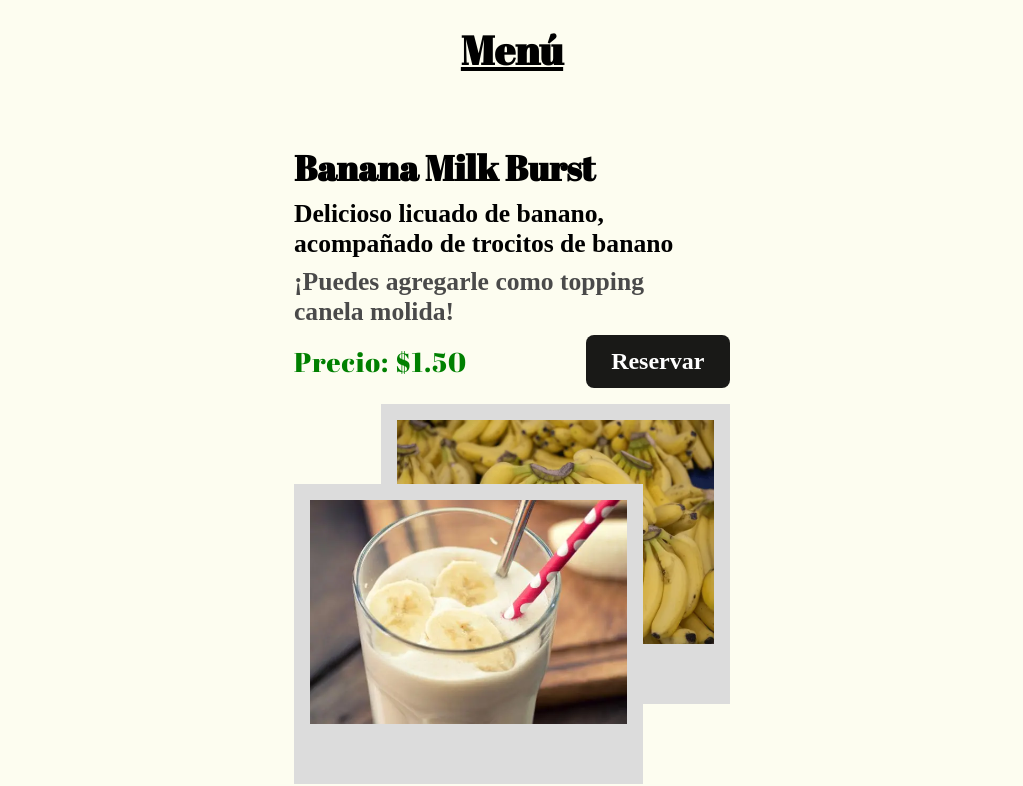
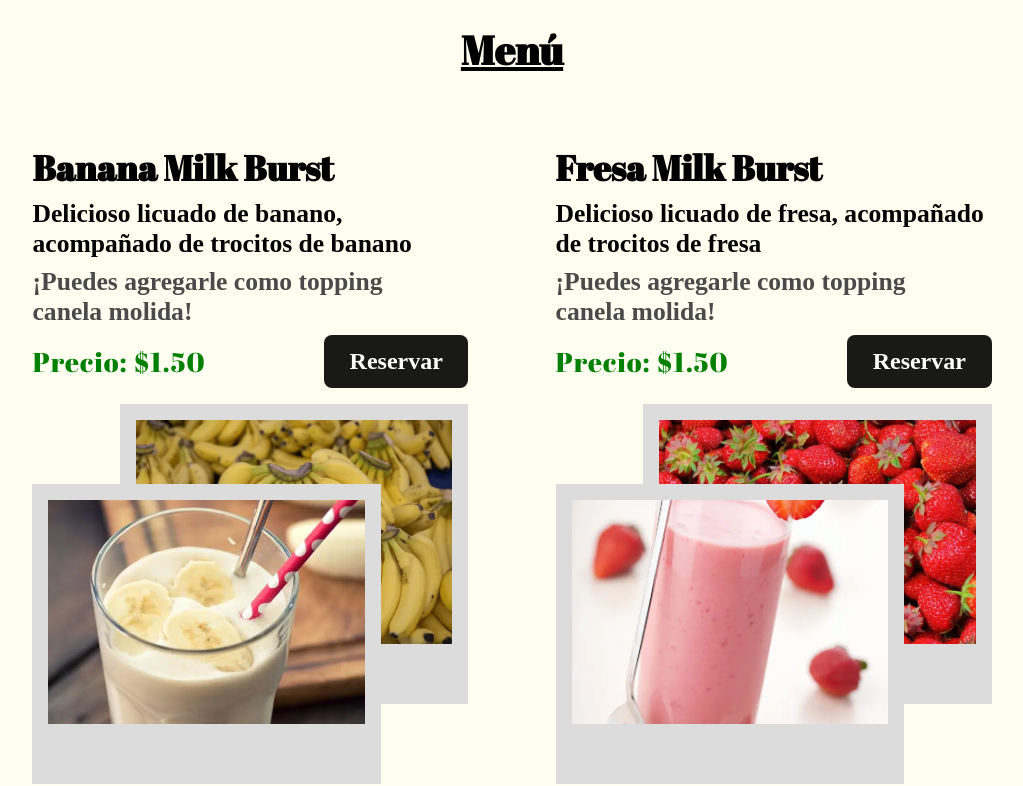
Before and after one commit to ale02code/fruit-burst, a React (Vite) app: page / in a window 1280 px wide. Shown: the part 802-1588 px from the top of the page, without its empty margins (128-1151 px from the left). Built offline with nearby package versions, Linux system fonts and the light colour scheme; a web font is replaced by a local one.

Commit message:
add responsive on menu

```diff
--- a/src/App.css
+++ b/src/App.css
@@ -502,6 +502,7 @@
     display: flex;
     justify-content: center;
     align-items: center;
+    flex-direction: row;
     gap: 2%;
   }
 
@@ -519,7 +520,6 @@
     height: auto;
     overflow: hidden;
     display: flex;
-    flex-direction: column-reverse;
     gap: 1rem;
     padding: 2rem;
   }
```
